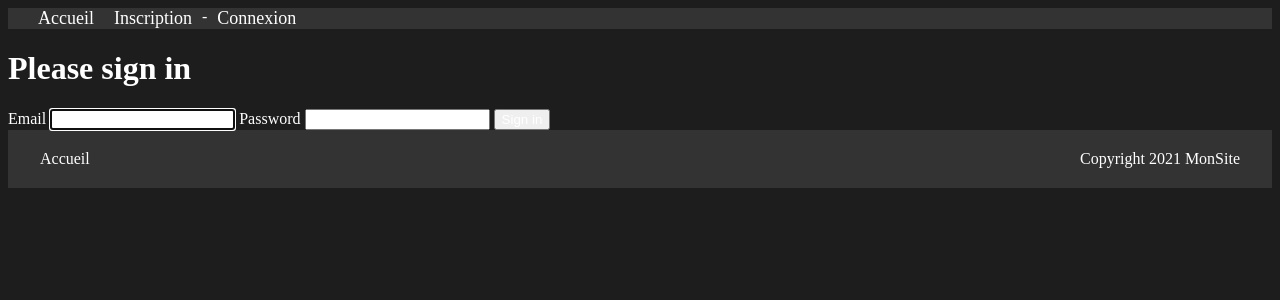
After one commit to Antoine-Pelet/site_type_netflix, a Symfony app: template website/templates/security/login.html.twig in a window 1280 px wide. The commit adds this page. Shown: the top 300 px of the page. Run offline with Twig, Linux system fonts and the light colour scheme; the template is opened without the code that fills it, so the values that code supplies are empty; some libraries are stand-ins or nearby versions.

Commit message:
Ajout du menu + connexion + inscription + footer

```diff
--- /dev/null
+++ b/website/public/style.css
@@ -0,0 +1,76 @@
+body {
+    background-color: #1d1d1d;
+}
+
+* {
+    color: white;
+}
+
+nav {
+    background-color: #333;
+    color: #fff;
+    display: flex;
+    justify-content: space-between;
+    align-items: center;
+    padding: 0 20px;
+  }
+
+  nav ul {
+    list-style: none;
+    display: flex;
+    margin: 0;
+    padding: 0;
+  }
+
+  nav li {
+    margin: 0 10px;
+  }
+
+  nav a {
+    color: #fff;
+    text-decoration: none;
+    font-size: 18px;
+  }
+
+  nav a:hover {
+    color: #ccc;
+  }
+
+
+  footer {
+    background-color: #333;
+    color: #fff;
+    padding: 20px 0;
+  }
+
+  .footer-container {
+    max-width: 1200px;
+    margin: 0 auto;
+    display: flex;
+    justify-content: space-between;
+    align-items: center;
+  }
+
+  footer ul {
+    list-style: none;
+    margin: 0;
+    padding: 0;
+    display: flex;
+  }
+
+  footer li {
+    margin-right: 20px;
+  }
+
+  footer a {
+    color: #fff;
+    text-decoration: none;
+  }
+
+  footer p {
+    margin: 0;
+  }
+
+  input {
+    color: black;
+  }
--- a/website/templates/base.html.twig
+++ b/website/templates/base.html.twig
@@ -7,6 +7,7 @@
         {# Run `composer require symfony/webpack-encore-bundle` to start using Symfony UX #}
         {% block stylesheets %}
             {{ encore_entry_link_tags('app') }}
+            <link href="{{ asset('style.css') }}" rel="stylesheet" />
         {% endblock %}
 
         {% block javascripts %}
@@ -14,6 +15,35 @@
         {% endblock %}
     </head>
     <body>
+
+        <nav>
+            <ul>
+                <li><a href="{{ path('app_series_index') }}">Accueil</a></li>
+
+                {% if app.user %}
+                    [{{ app.user.name }}]
+                    <li><a href="{{ path('app_logout') }}">Déconnexion</a></li>
+                {% else %}
+                    <li><a href="{{ path('app_register') }}">Inscription</a></li>
+                    -
+                    <li><a href="{{ path('app_login') }}">Connexion</a></li>
+                {% endif %}
+            </ul>
+        </nav>
+
+        <main>
+
         {% block body %}{% endblock %}
+
+        </main>
+
+        <footer>
+            <div class="footer-container">
+                <ul>
+                    <li><a href="{{ path('app_series_index') }}">Accueil</a></li>
+                </ul>
+                <p>Copyright 2021 MonSite</p>
+            </div>
+        </footer>
     </body>
 </html>
--- /dev/null
+++ b/website/templates/security/login.html.twig
@@ -0,0 +1,42 @@
+{% extends 'base.html.twig' %}
+
+{% block title %}Log in!{% endblock %}
+
+{% block body %}
+<form method="post">
+    {% if error %}
+        <div class="alert alert-danger">{{ error.messageKey|trans(error.messageData, 'security') }}</div>
+    {% endif %}
+
+    {% if app.user %}
+        <div class="mb-3">
+            You are logged in as {{ app.user.userIdentifier }}, <a href="{{ path('app_logout') }}">Logout</a>
+        </div>
+    {% endif %}
+
+    <h1 class="h3 mb-3 font-weight-normal">Please sign in</h1>
+    <label for="inputEmail">Email</label>
+    <input type="email" value="{{ last_username }}" name="email" id="inputEmail" class="form-control" autocomplete="email" required autofocus>
+    <label for="inputPassword">Password</label>
+    <input type="password" name="password" id="inputPassword" class="form-control" autocomplete="current-password" required>
+
+    <input type="hidden" name="_csrf_token"
+           value="{{ csrf_token('authenticate') }}"
+    >
+
+    {#
+        Uncomment this section and add a remember_me option below your firewall to activate remember me functionality.
+        See https://symfony.com/doc/current/security/remember_me.html
+
+        <div class="checkbox mb-3">
+            <label>
+                <input type="checkbox" name="_remember_me"> Remember me
+            </label>
+        </div>
+    #}
+
+    <button class="btn btn-lg btn-primary" type="submit">
+        Sign in
+    </button>
+</form>
+{% endblock %}
```
Also changed, not shown: website/src/Controller/RegistrationController.php (added, +44 -0 lines), website/src/Controller/SecurityController.php (added, +32 -0 lines), website/src/Entity/User.php (+9 -1 lines), website/src/Form/RegistrationFormType.php (added, +56 -0 lines), website/src/Security/AppAuthentificatorAuthenticator.php (added, +58 -0 lines), website/templates/registration/register.html.twig (added, +18 -0 lines), website/templates/series/index.html.twig (+10 -0 lines), 1 other file.
